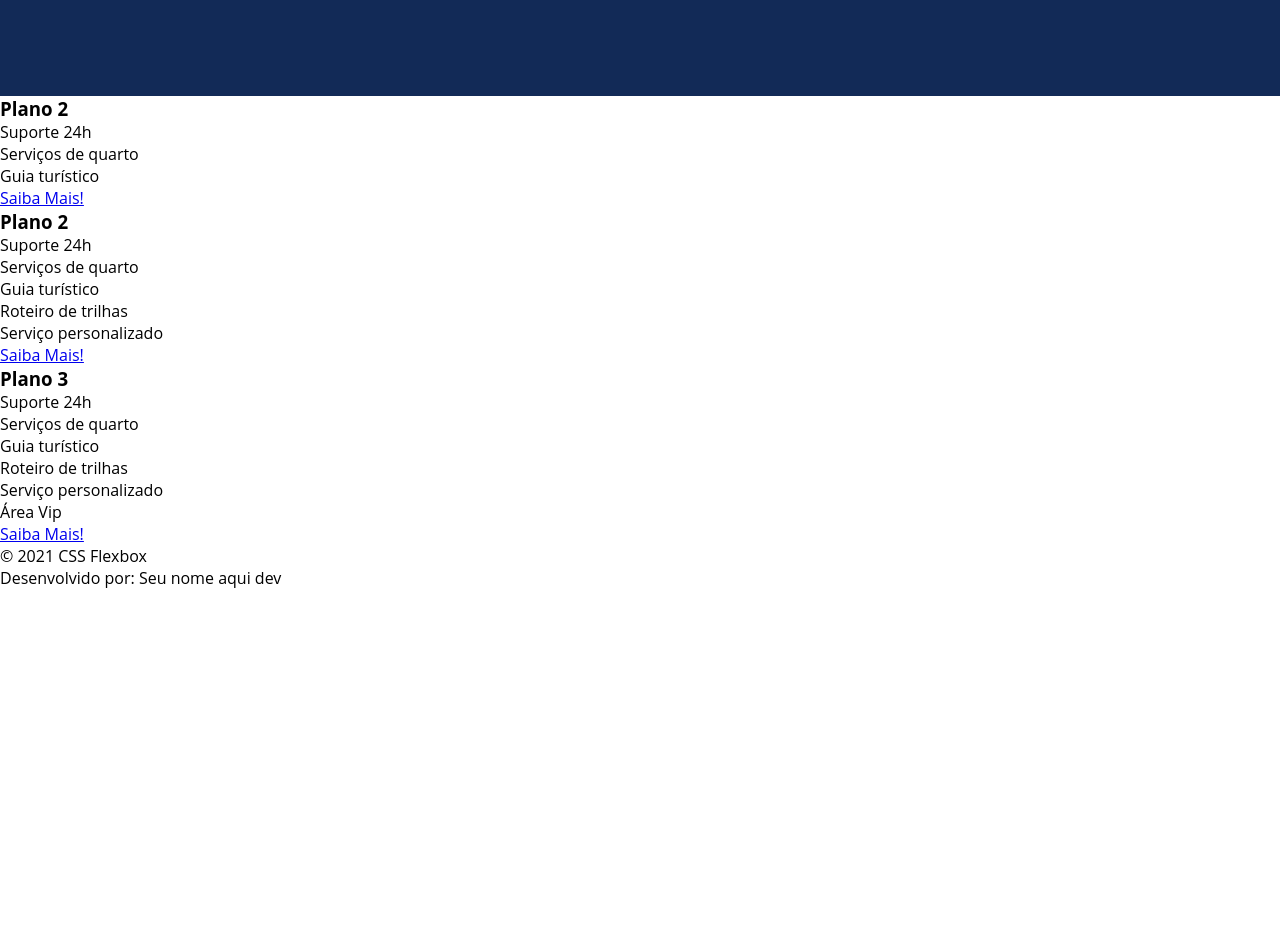
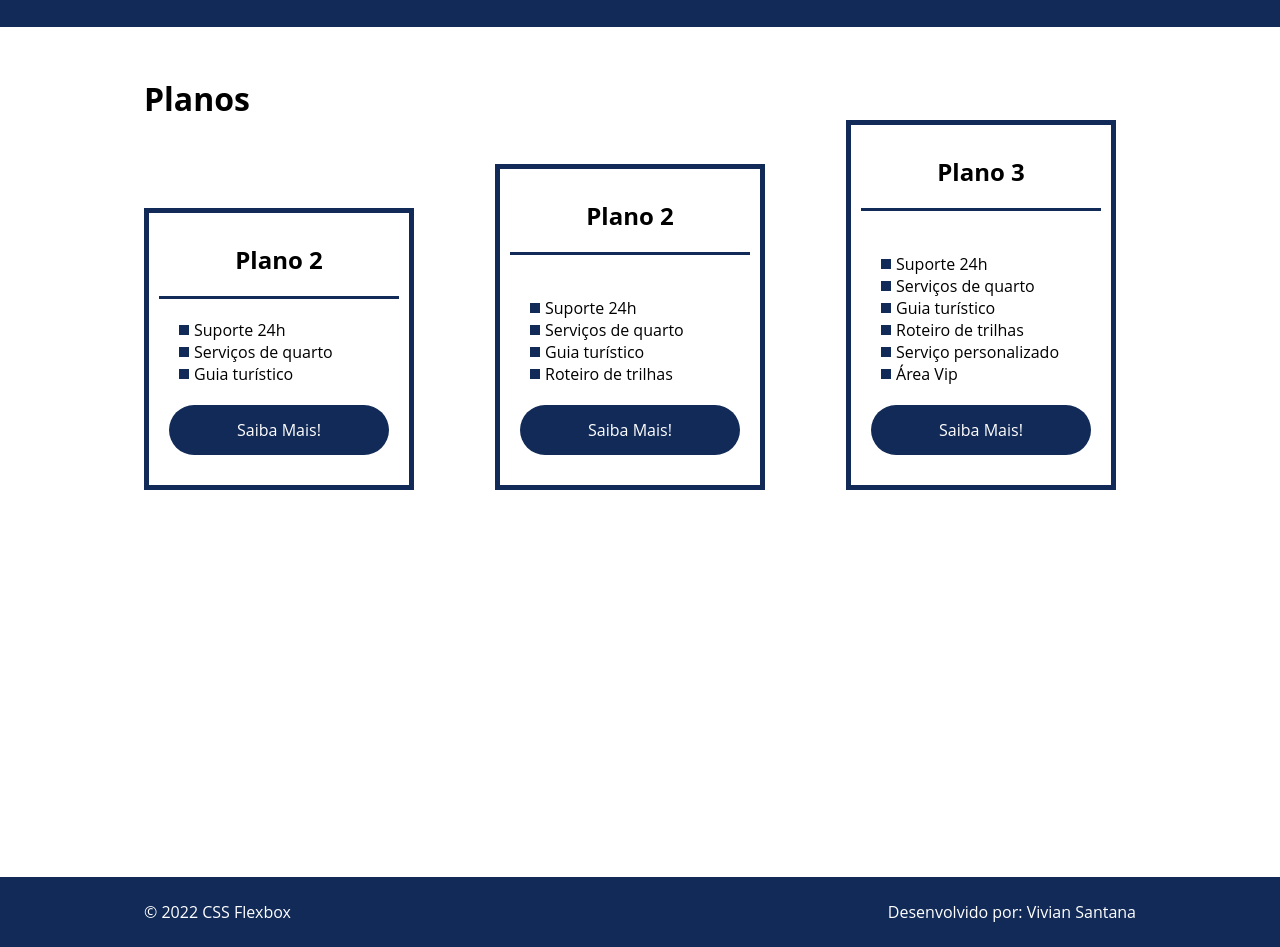
Before and after one commit to Vivian-Santana/DIO-Projeto-flexbox, a plain HTML site: page index.html in a window 1280 px wide. Shown: the part 1700-2647 px from the top of the page. Before the commit the page ends 2289 px from the top, so only its background shows below. Drawn offline with Linux system fonts and the light colour scheme; a web font is replaced by a local one.

Commit message:
finalização e aplicação de responsividade

```diff
--- a/index.html
+++ b/index.html
@@ -1,11 +1,14 @@
 <!DOCTYPE html>
 <html lang="pt-br">
   <head>
-    <meta charset="UTF-8">
-    <meta name="viewport" content="width=device-width, initial-scale=1.0">
+    <meta charset="UTF-8" />
+    <meta name="viewport" content="width=device-width, initial-scale=1.0" />
     <title>Flex Turismos</title>
-    <link rel="stylesheet" href="./style.css">
-    <link href="https: //fonts.googleapis.com/css2? family= Open+Sans:wght@300;400;600;700 & display=swap" rel="stylesheet">
+    <link rel="stylesheet" href="./style.css" />
+    <link
+      href="https: //fonts.googleapis.com/css2? family= Open+Sans:wght@300;400;600;700 & display=swap"
+      rel="stylesheet"
+    />
   </head>
   <body>
     <header>
@@ -22,29 +25,35 @@
 
     <div class="flex-container apresentacao">
       <div class="texto-apresentacao">
-            <h1>Flex <br>Turismos</h1>
+        <h1>Flex <br />Turismos</h1>
         <p>O melhor serviço para você!</p>
-            <a href="">Saiba Mais!</a>
+        <a href="" class="btn">Saiba Mais!</a>
       </div>
 
       <div>
-            <div><img src="./images/0-main.png" alt="banner de apresentação"></div>
+        <div>
+          <img src="./images/0-main.png" alt="banner de apresentação" />
+        </div>
       </div>
     </div>
 
     <div class="flex-container" id="quem-somos">
-
       <div>
-            <img src="./images/1-quem-somos.png" alt="balcão de atendimento">
+        <img src="./images/1-quem-somos.png" alt="balcão de atendimento" />
       </div>
 
       <div>
         <h2>Quem somos</h2>
-            <p>It is a long established fact that a reader will be distracted by the readable content of a page when looking at its layout. </p>
-            <p>The point of using Lorem Ipsum is that it has a more-or-less normal distribution of letters, as opposed to using 'Content here, content here', making it look like readable English.</p>
-
+        <p>
+          It is a long established fact that a reader will be distracted by the
+          readable content of a page when looking at its layout.
+        </p>
+        <p>
+          The point of using Lorem Ipsum is that it has a more-or-less normal
+          distribution of letters, as opposed to using 'Content here, content
+          here', making it look like readable English.
+        </p>
       </div>
-
     </div>
 
     <div class="container-externo">
@@ -55,53 +64,58 @@
 
         <div class="list-servicos">
           <div class="item-servico">
-                    <div><img src="./images/icon-2.png" alt="hospedagens"></div>
+            <div><img src="./images/icon-2.png" alt="hospedagens" /></div>
             <p>Hospedagens</p>
             <a href="#">Comprar Agora</a>
           </div>
 
           <div class="item-servico">
-                <div><img src="./images/icon-1.png" alt="pacote de viagens"></div>
+            <div><img src="./images/icon-1.png" alt="pacote de viagens" /></div>
             <p>Pacotes de viagens</p>
             <a href="#">Comprar Agora</a>
           </div>
 
           <div class="item-servico">
-                    <div><img src="./images/icon-3.png" alt="roteiros personalizados"></div>
+            <div>
+              <img src="./images/icon-3.png" alt="roteiros personalizados" />
+            </div>
             <p>Roteiros personalizados</p>
             <a href="#">Comprar Agora</a>
           </div>
-
         </div>
       </div>
     </div>
 
-    <div>
+    <div class="flex-container" id="planos">
 
-        <div>
+        <div><h2>Planos</h2></div>
+
+      <div class="list-planos">
+        <div class="item-plano">
           <h3>Plano 2</h3>
           <ul>
             <li>Suporte 24h</li>
             <li>Serviços de quarto</li>
             <li>Guia turístico</li>
           </ul>
-            <a href="#">Saiba Mais!</a>
+          <a href="#" class="btn">Saiba Mais!</a>
         </div>
 
-        <div>
+        <div class="item-plano">
           <h3>Plano 2</h3>
+          <br>
           <ul>
             <li>Suporte 24h</li>
             <li>Serviços de quarto</li>
             <li>Guia turístico</li>
             <li>Roteiro de trilhas</li>
-                <li>Serviço personalizado</li>
           </ul>
-            <a href="#">Saiba Mais!</a>
+          <a href="#" class="btn">Saiba Mais!</a>
         </div>
 
-        <div>
+        <div class="item-plano">
           <h3>Plano 3</h3>
+          <br>
           <ul>
             <li>Suporte 24h</li>
             <li>Serviços de quarto</li>
@@ -110,13 +124,16 @@
             <li>Serviço personalizado</li>
             <li>Área Vip</li>
           </ul>
-            <a href="#">Saiba Mais!</a>
+          <a href="#" class="btn">Saiba Mais!</a>
+        </div>
       </div>
     </div>
 
     <footer>
-        <p>&copy; 2021 CSS Flexbox</p>
-        <p>Desenvolvido por: Seu nome aqui dev</p>
+      <div class="flex-container footer">
+          <p>&copy; 2022 CSS Flexbox</p>
+          <p>Desenvolvido por: Vivian Santana</p>
+      </div>
     </footer>
   </body>
 </html>
--- a/style.css
+++ b/style.css
@@ -22,8 +22,10 @@ div img{
     max-width: 992px;
     margin: auto;
     width: 100%;
+    min-width: 320px;
+    /*padding: 10px 15px;*/
 }
-
+/*Menu*/
 header{
     background-color: #122A57;
     height: 100px;
@@ -43,12 +45,15 @@ header .list-items{
 .list-items li a{
     display: flex;
     color: #fff;
+    /*place-rouver: #122A57;*/
 }
 
 header .menu{
     justify-content: space-between;
 }
+/*Menu*/
 
+/*Apresentação*/
 .apresentacao{
     height: 100vh;
     align-items: center;
@@ -65,7 +70,7 @@ header .menu{
     margin-bottom: 10px;
 }
 
-.texto-apresentacao a{
+.btn{
     background-color: #122A57;
     color: #fff;
     text-align: center;
@@ -78,7 +83,9 @@ header .menu{
     margin-top: 10px;
     margin-bottom: 10px;
 }
+/*Apresentação*/
 
+/*Sobre*/
 #quem-somos{
     text-align: justify;
     align-items: center;
@@ -107,7 +114,8 @@ header .menu{
 }
 
 #quem-somos img{
-    min-width: 420px;
+    min-width: 320px;
+    margin: auto;
 }
 
 .container-externo{
@@ -165,3 +173,134 @@ header .menu{
     width: 80%;
     margin: auto;
 }
+#planos{
+    flex-direction: column;
+    min-height: 100vh;
+    padding-top: 50px;
+}
+#planos h2{
+    font-size: 32px;
+}
+
+.list-planos{
+    display: flex;
+    align-items: flex-end;
+    justify-content: space-between;
+}
+.item-plano{
+    flex: 1;
+    border: 5px solid #122A57;
+    margin-right: 20px;
+    padding: 10px;
+    max-width: 240px;
+}
+
+.item-plano .btn{
+    margin:auto;
+    margin-bottom: 20px;
+}
+.item-plano h3{
+    font-size: 24px;
+    display: flex;
+    flex-direction: column;
+    text-align: center;
+    margin-top: 20px;
+}
+
+.item-plano h3::after{
+    content: "";
+    background-color: #122A57;
+    width: 100%;
+    height: 3px;
+    margin-top: 20px;
+    margin-bottom: 10px;
+}
+
+.item-plano ul{
+    padding: 10px 20px;
+    display: flex;
+    flex-direction: column;
+    margin-bottom: 10px;
+}
+
+.item-plano ul li{
+    display: flex;
+    flex-wrap: nowrap;
+    align-items: center;
+}
+
+.item-plano ul li::before{
+    content: "";
+    width: 10px;
+    height: 10px;
+    background-color: #122A57;
+    margin-right: 5px;
+}
+/*Sobre*/
+
+/*rodapé*/
+footer{
+    background-color: #122A57;
+    height: 70px;
+    display: flex;
+    align-items: center;
+}
+
+footer .footer{
+    justify-content: space-between;
+    color: #fff;
+}
+/*rodapé*/
+
+/*Responsividade*/
+@media(max-width: 992px){
+
+    .flex-container{
+        flex-direction: column;
+        align-items: center;
+    }
+
+    .list-items{
+        margin-top: 7px;
+    }
+
+    .apresentacao{
+        flex-direction: column-reverse;
+    }
+
+    .apresentacao .texto-apresentacao{
+        width: 100%;
+    }
+
+    #quem-somos{
+        flex-direction: column-reverse;
+    }
+
+    .list-servicos{
+        flex-direction: column;
+        align-items: center;
+    }
+
+    .list-servicos{
+        display: flex;
+        justify-content: space-between;
+    }
+    .item-servico img{
+        width: 50%;
+        margin: auto;
+    }
+
+    .list-planos{
+        flex-direction: column;
+        align-items: flex-start;
+        margin-top: 20px;
+        margin-bottom: 20px;
+    }
+
+    .list-planos .item-plano{
+        max-width: 90%;
+        margin: auto;
+        width: 100%;
+        margin-bottom: 20px;
+    }
+}
```
Lines whose indentation alone changed are shown as unchanged.
